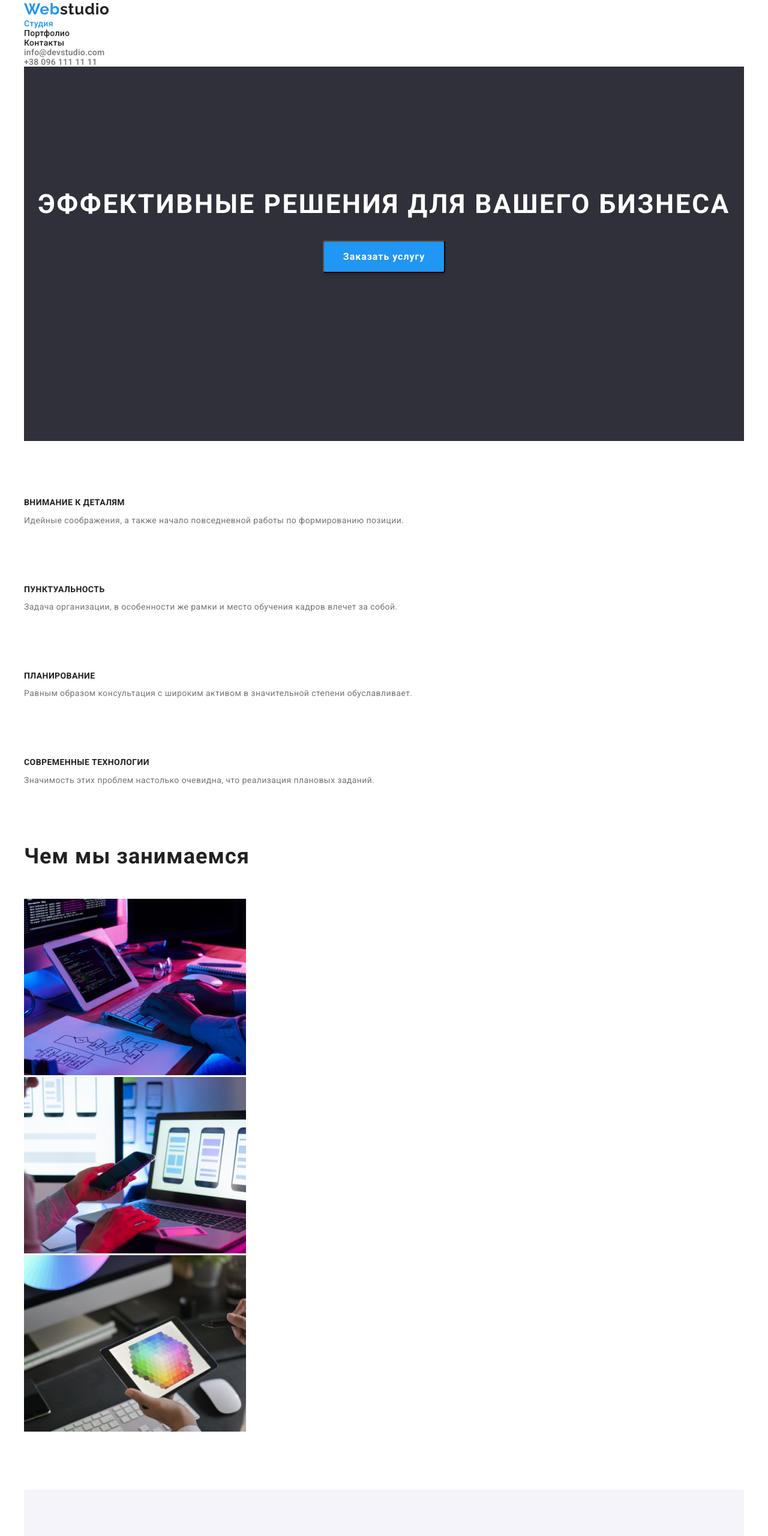
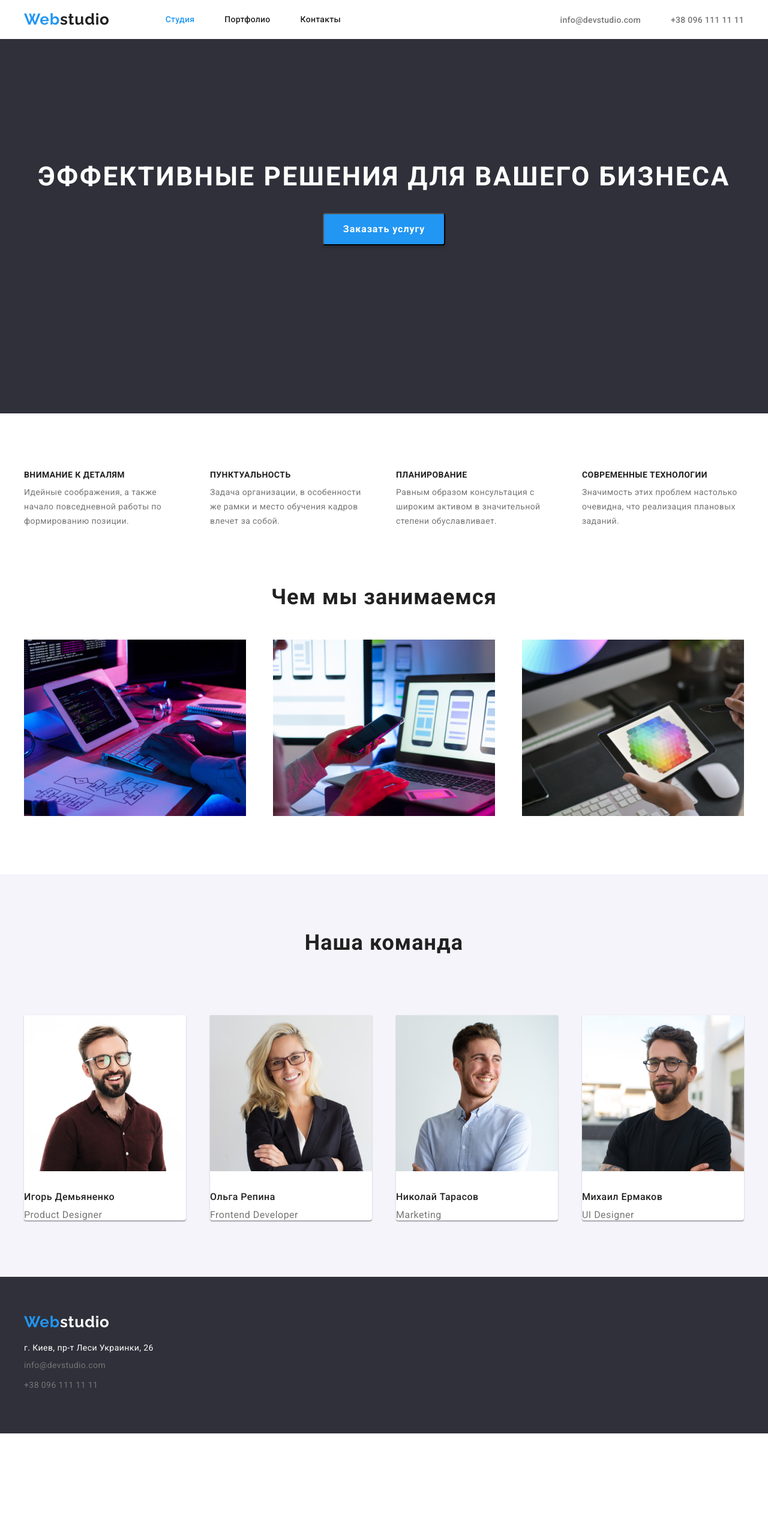
Before and after one commit to Bumblebee86/goit-markup-hw-03, a plain HTML site: page index.html in a window 1280 px wide. Shown: the top 2560 px of the page at 60% size. After the commit the page ends 2389 px from the top, so only its background shows below. Drawn offline with nearby package versions, Linux system fonts and the light colour scheme.

Commit message:
Кінець 3-го завдання

```diff
--- a/css/styles.css
+++ b/css/styles.css
@@ -25,7 +25,9 @@ a, ul, li {
 }
 
 .container {
-    width: 1200px;
+    width: 1230px;
+    padding-left: 15px;
+    padding-right: 15px;
     margin-left: auto;
     margin-right: auto;
 }
@@ -69,6 +71,15 @@ a, ul, li {
 
 }
 
+.skills {
+    display: flex;
+    justify-content: space-between;
+}
+
+.skills-item {
+    width: 270px;
+}
+
 .article-skills {
     font-weight: 700;
     font-size: 14px;
@@ -95,6 +106,17 @@ a, ul, li {
     letter-spacing: 0.03em;
     margin-top: 0;
     margin-bottom: 50px;
+    text-align: center;
+}
+
+.work-img {
+    display: flex;
+    justify-content: space-between;
+}
+
+.team-img {
+    display: flex;
+    justify-content: space-between;
 }
 
 .article-name {
@@ -115,15 +137,40 @@ a, ul, li {
     margin-bottom: 0;
 }
 
-.article-app {
-    background-color: var(--background-color-white);
-    border: 1px solid #EEEEEE;
-    margin-bottom: 30px;
+.app-button {
+    display: flex;
+    justify-content: center;
+}
+
+.app-button .button:not(:last-child) {
+    margin-right: 8px;
 }
 
 .arcticle-img {
     margin-top: 0px;
     margin-bottom: 20px;
+}
+
+.app-item {
+    display: flex;
+    flex-wrap: wrap;
+}
+
+.article-app {
+    background-color: var(--background-color-white);
+    border: 1px solid #EEEEEE;
+    /* margin-bottom: 30px; */
+    width: 370px;
+    margin-right: 30px;
+    margin-bottom: 30px;
+}
+
+.article-app:nth-child(3n) {
+    margin-right: 0;
+}
+
+.article-app:nth-last-child(-n+3) {
+    margin-bottom: 0;
 }
 
 .article-post {
@@ -144,7 +191,7 @@ a, ul, li {
     margin-bottom: 20px;
 }
 
-.team-title {
+.team {
     background-color: var(--background-color-light-greу);
     padding-top: 94px;
     padding-bottom: 94px;
@@ -153,6 +200,49 @@ a, ul, li {
 .title-img {
     background-color: var(--background-color-white);
     margin-top: 50px;
+    box-shadow: 0px 1px 3px rgba(0, 0, 0, 0.12), 0px 1px 1px rgba(0, 0, 0, 0.14), 0px 2px 1px rgba(0, 0, 0, 0.2);
+    border-radius: 0px 0px 4px 4px;
+}
+
+.navigation {
+    display: flex;
+    align-items: center;
+}
+
+.link-nav {
+    display: flex;
+    margin-left: 93px;
+}
+
+.link-nav .item-link:not(:last-child) {
+    margin-right: 50px;
+}
+
+.link-address-nav {
+    display: flex;
+    margin-left: auto;
+}
+
+.link-address-nav .item-link+.item-link {
+    margin-left: 50px;
+}
+
+.link {
+    display: block;
+    padding-top: 32px;
+    padding-bottom: 32px;
+
+    color: var(--color-accent);
+    font-weight: 500;
+    line-height: 1.14px;
+    letter-spacing: 0.02em;
+}
+
+.link-tel, .link-mail {
+    font-weight: 500;
+    color: var(--color-accent-three);
+    line-height: 1.14px;
+    letter-spacing: 0.02em;
 }
 
 .web, .web-footer  {
@@ -167,28 +257,24 @@ a, ul, li {
     color: var(--color-accent-two);
 }
 
-.link {
-    color: var(--color-accent);
-    font-weight: 500;
-    line-height: 1.14px;
-    letter-spacing: 0.02em;
-}
-
-.link-tel, .link-mail {
-    font-weight: 500;
-    color: var(--color-accent-three);
-    line-height: 1.14px;
-    letter-spacing: 0.02em;
-}
 .footer-link-tel, .footer-link-mail {
     color: var(--color-accent-three);
     line-height: 1.71;
     letter-spacing: 0.03em;
-    margin-bottom: 9px;
+}
+
+.footer-address {
+    color: var(--background-color-white);
+    margin-top: 20px;
+    margin-bottom: 0;
 }
 
 .footer-address:hover {
     color: var(--color-accent-four);
+}
+
+.footer-item {
+    margin-bottom: 9px;
 }
 
 .link-tel:hover {
@@ -199,16 +285,14 @@ a, ul, li {
     color: var(--color-accent-four);
 }
 
+.link:hover {
+    color: var(--color-accent-four);
+}
+
 .footer {
     background-color: var(--background-color-accent);
     padding-top: 60px;
     padding-bottom: 60px;
-}
-
-.footer-address {
-    color: var(--background-color-white);
-    margin-top: 20px;
-    margin-bottom: 9px;
 }
 
 .footer-link:hover {
@@ -238,7 +322,6 @@ a, ul, li {
 
 }
 .button-project {
-    background-color: var(--background-color-light-greу);
     font-weight: 500;
     font-size: 16px;
     line-height: 1.62;
--- a/index.html
+++ b/index.html
@@ -13,23 +13,20 @@
     <link rel="stylesheet" href="./css/styles.css">
 </head>
 <body class="body">
+    <header class="header">
         <div class="container">
-        <header class="header">
-            <div class="navigation">
-                <nav>
+            <nav class="navigation">
                 <a href="#Webstudio" class="web"><span style="color: #2196F3;">Web</span>studio</a>
                 <ul class="link-nav">
-                        <li><a href="./index.html" class="link" style="color: #2196F3">Студия</a></li>
-                        <li><a href="./portfolio.html" class="link">Портфолио</a></li>
-                        <li><a href="#"  class="link">Контакты</a></li>
+                    <li class="item-link"><a href="./index.html" class="link" style="color: #2196F3">Студия</a></li>
+                    <li class="item-link"><a href="./portfolio.html" class="link">Портфолио</a></li>
+                    <li class="item-link"><a href="#"  class="link">Контакты</a></li>
+                </ul>
+                <ul class="link-address-nav">
+                    <li class="item-link"><a href="mailto:info@devstudio.com" class="link-mail">info@devstudio.com</a></li>
+                    <li class="item-link"><a href="tel:+380961111111" class="link-tel">+38 096 111 11 11</a></li>
                 </ul>
             </nav>
-            </div>
-            <div>
-                <ul class="link-nav">
-                    <li><a href="mailto:info@devstudio.com" class="link-mail">info@devstudio.com</a></li>
-                    <li><a href="tel:+380961111111" class="link-tel">+38 096 111 11 11</a></li>
-                </ul>
         </div>
     </header>
     <main>
@@ -40,37 +37,37 @@
             </div>
         </section>
         <section class="work">
-                <div>
-                    <ul>
-                        <li>
+            <div class="container">
+                <ul class="skills">
+                    <li class="skills-item">
                         <h3 class="article-skills">Внимание к деталям</h3>
                         <p class="skills-text">Идейные соображения, а также начало повседневной работы по формированию позиции.</p>
                     </li>
-                        <li>
+                    <li class="skills-item">
                         <h3 class="article-skills">Пунктуальность</h3>
                         <p class="skills-text">Задача организации, в особенности же рамки и место обучения кадров влечет за собой.</p>
                     </li>
-                        <li>
+                    <li class="skills-item">
                         <h3 class="article-skills">Планирование</h3>
                         <p class="skills-text">Равным образом консультация с широким активом в значительной степени обуславливает.</p>
                     </li>
-                        <li>
+                    <li class="skills-item">
                         <h3 class="article-skills">Современные технологии</h3>
                         <p class="skills-text">Значимость этих проблем настолько очевидна, что реализация плановых заданий.</p>
                     </li>
                 </ul>
-                </div>
                 <h2 class="article-work">Чем мы занимаемся</h2>
-                <ul>
+                <ul class="work-img">
                     <li><img src="./images/img.jpg" alt="Html" width="370" height="294"></li>
                     <li><img src="./images/img2.jpg" alt="Css" width="370" height="294"></li>
                     <li><img src="./images/img3.jpg" alt="Java" width="370" height="294"></li>
                 </ul>
+            </div>
         </section>
         <section class="team">
-                <div class="team-title">
+            <div class="container">
                 <h2 class="article-team">Наша команда</h2>
-                    <ul>
+                <ul class="team-img">
                     <li class="title-img"><img src="./images/igor.jpg" alt="igor" width="270">
                         <h3 class="article-name">Игорь Демьяненко</h3>
                         <p class="article-paragraph">Product Designer</p>
@@ -92,17 +89,16 @@
         </section>
     </main>
     <footer class="footer">
+        <div class="container">
             <a href="/index.html" class="web-footer"><span style="color: #2196F3;">Web</span>studio</a>
-            <div class="footer-navigation">
             <address>
                 <ul>
-                        <li><p class="footer-address">г. Киев, пр-т Леси Украинки, 26</p></li>
-                        <li><a class="footer-link-mail" href="mailto:info@devstudio.com">info@devstudio.com</a></li>
-                        <li><a class="footer-link-tel" href="tel:+380961111111">+38 096 111 11 11</a></li>
+                    <li class="footer-item"><p class="footer-address">г. Киев, пр-т Леси Украинки, 26</p></li>
+                    <li class="footer-item"><a class="footer-link-mail" href="mailto:info@devstudio.com">info@devstudio.com</a></li>
+                    <li class="footer-item"><a class="footer-link-tel" href="tel:+380961111111">+38 096 111 11 11</a></li>
                 </ul>
             </address>
         </div>
     </footer>
-    </div>
 </body>
 </html>
```
Also changed, not shown: portfolio.html (+18 -24 lines). Lines whose indentation alone changed are shown as unchanged.
